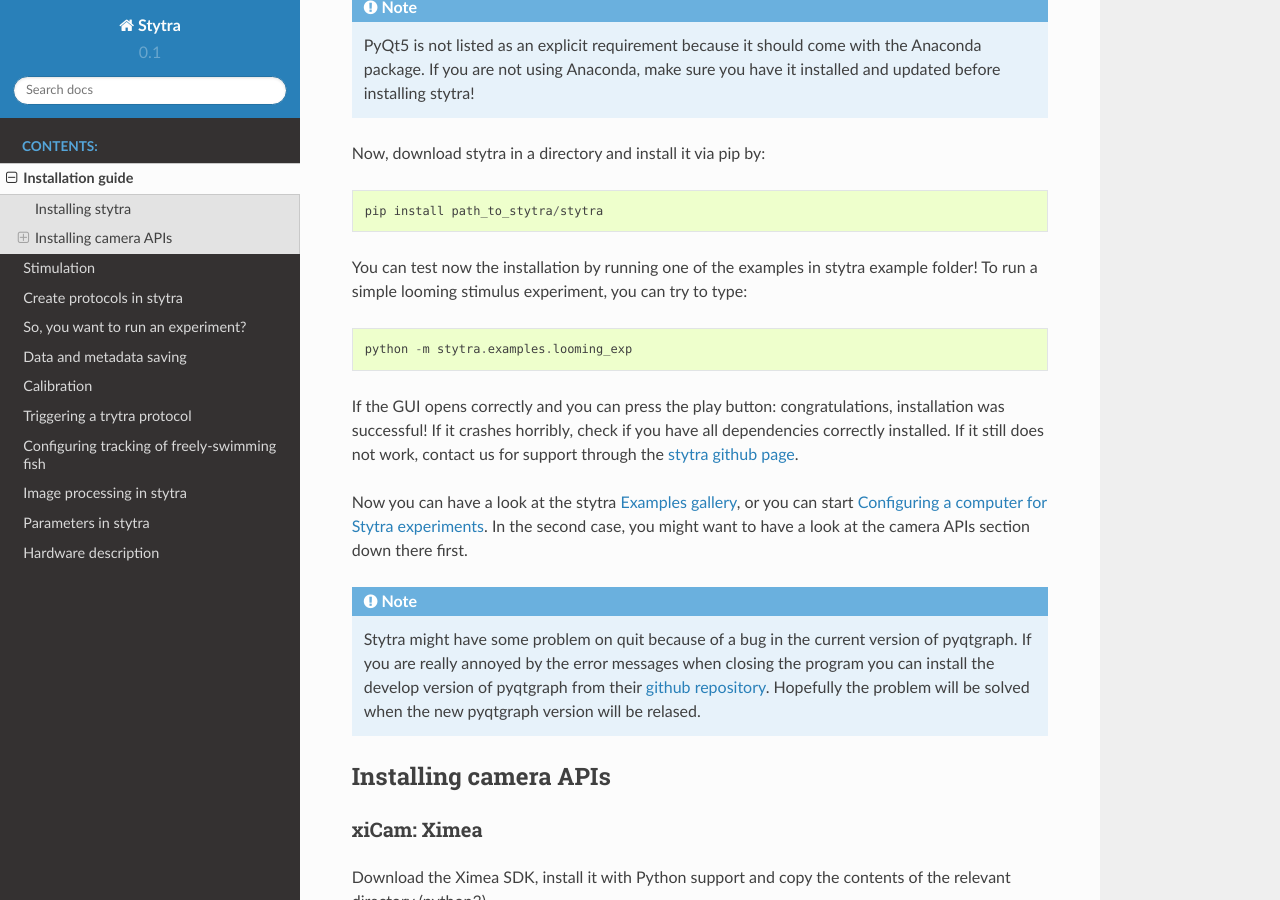
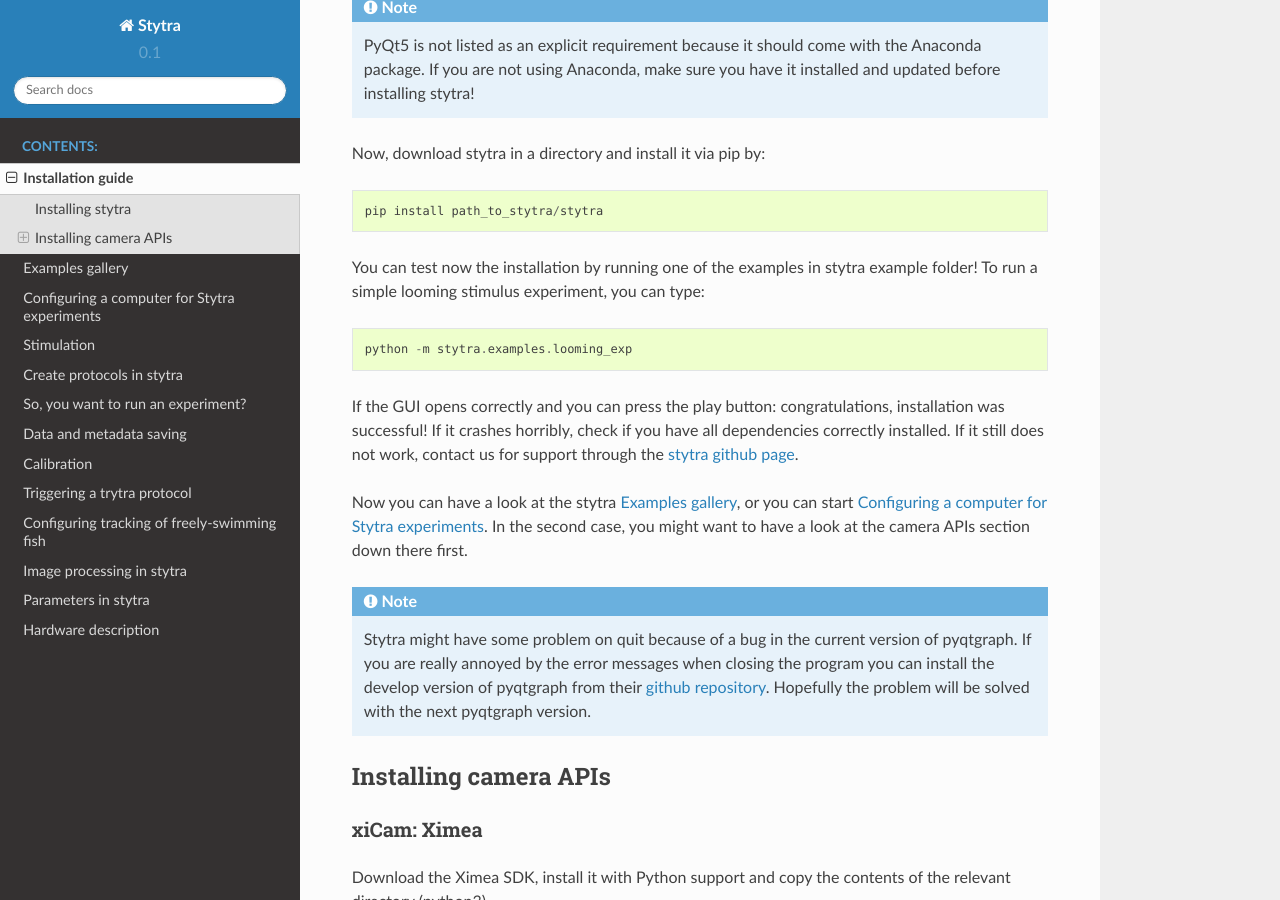
Before and after one commit to portugueslab/stytra, a Sphinx documentation site: the page built from docs/source/install_guide.rst, in a window 1280 px wide and 900 px high, scrolled down 578 px. Built offline with Sphinx 7.4.7 and the Read the Docs theme 2.0.0, drawn with Linux system fonts in a browser that asks for light colours; pages that are not in the unit, such as notebooks, are missing from menus.

Commit message:
Working on example gallery

```diff
--- a/docs/source/index.rst
+++ b/docs/source/index.rst
@@ -52,6 +52,8 @@ Modules
     :caption: Contents:
 
     install_guide
+    examples_gallery
+    configuring_computer
     stimulation_intro
     create_protocol
     running_experiments
--- a/docs/source/install_guide.rst
+++ b/docs/source/install_guide.rst
@@ -33,7 +33,7 @@ Now, download stytra in a directory and install it via pip by::
 
 
 You can test now the installation by running one of the examples in stytra
-example folder! To run a simple looming stimulus experiment, you can try to
+example folder! To run a simple looming stimulus experiment, you can
 type::
 
     python -m stytra.examples.looming_exp
@@ -53,8 +53,7 @@ In the second case, you might want to have a look at the camera APIs section dow
     version of pyqtgraph. If you are really annoyed by the error messages
     when closing the program you can install the develop version of pyqtgraph
     from their `github repository <https://github.com/pyqtgraph/pyqtgraph>`_.
-    Hopefully the problem will be solved when
-    the new pyqtgraph version will be relased.
+    Hopefully the problem will be solved with the next pyqtgraph version.
 
 
 Installing camera APIs
```
Also changed, not shown: docs/source/examples_gallery.rst (+9 -0 lines), 2 other files.
